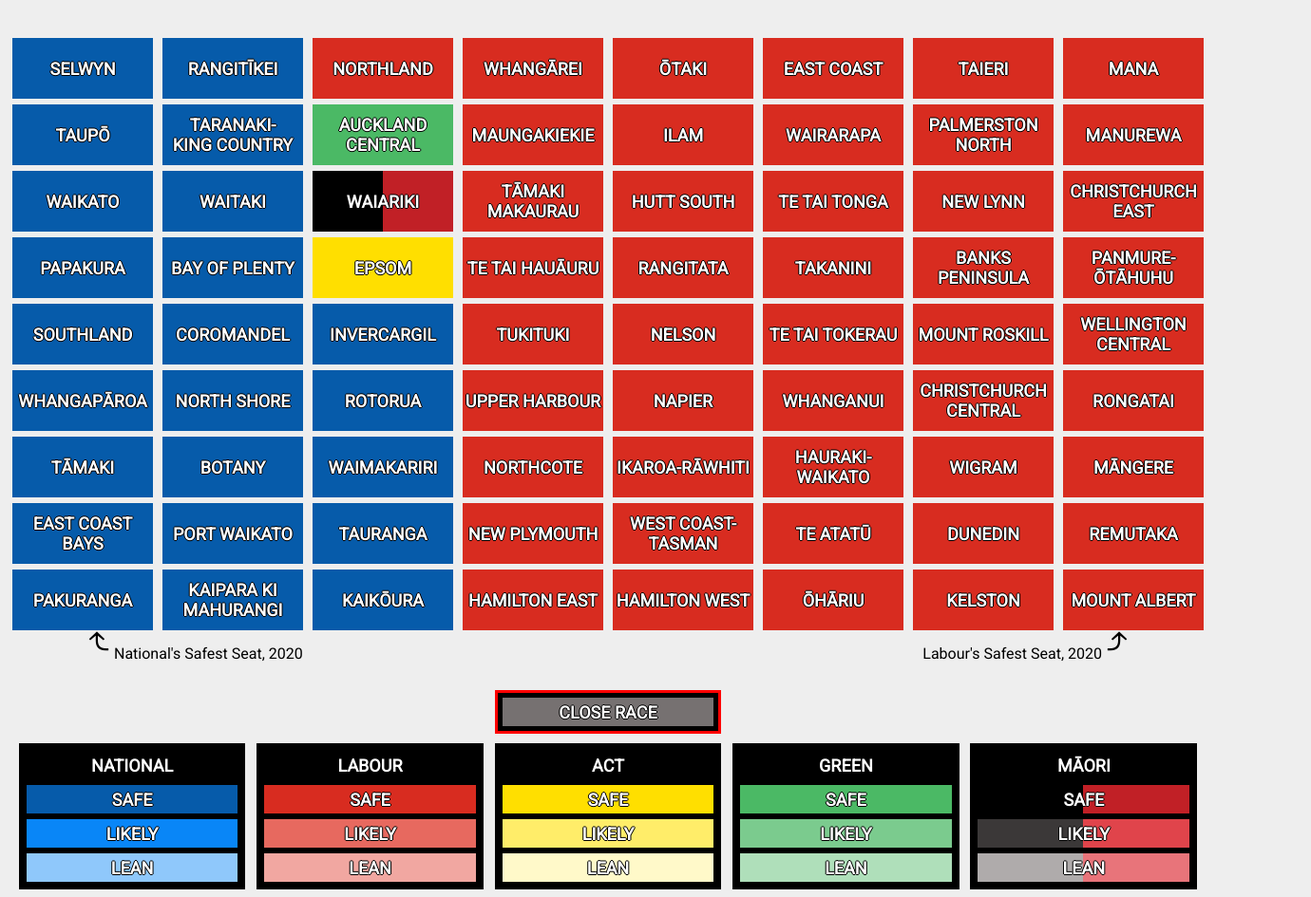
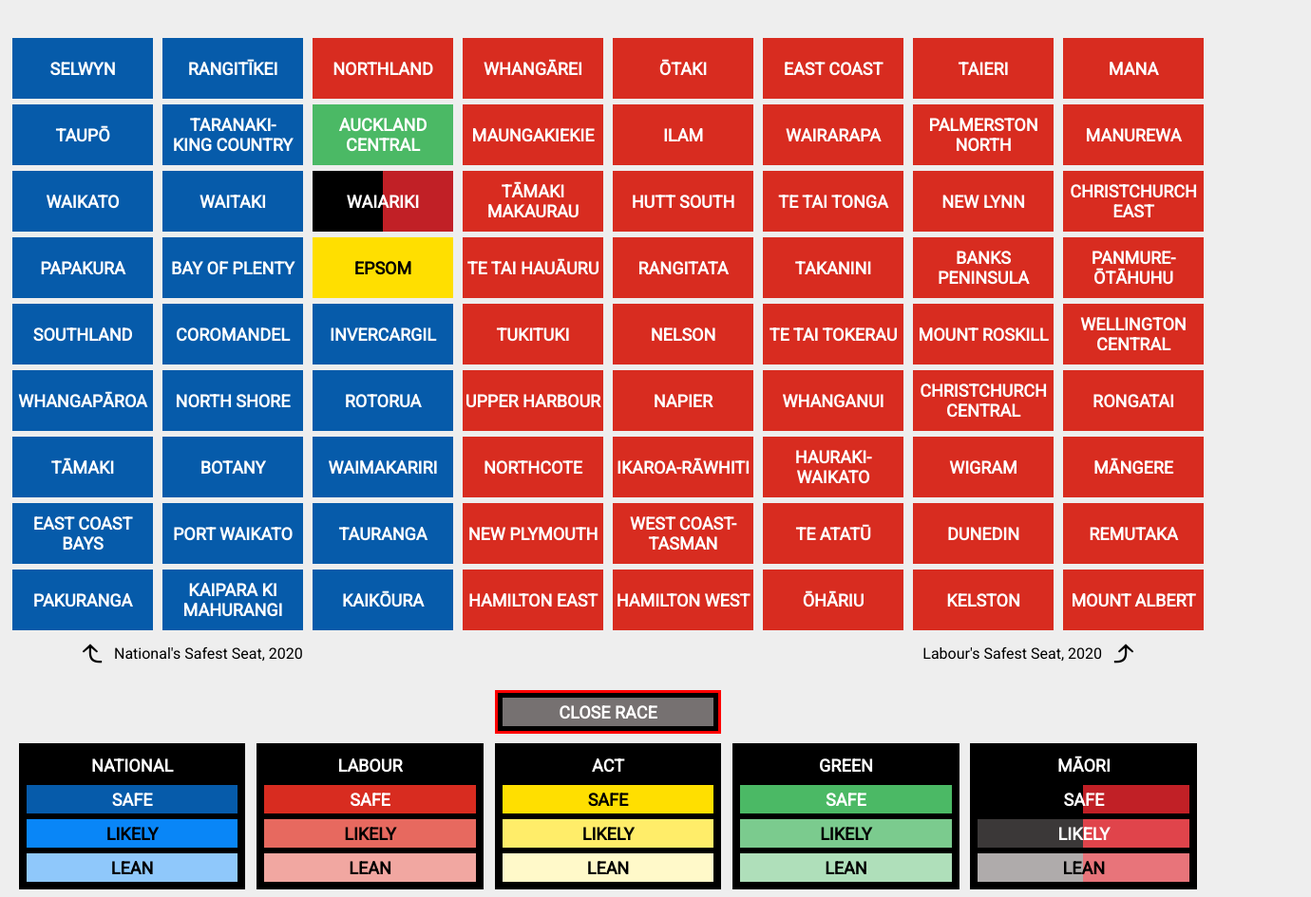
Before and after one commit to joshuajhindley/interactive-electorate-ratings, a plain HTML site: page index.html in a window 1280 px wide. Shown: the part 61-1006 px from the top of the page at 95% size, 1380 px wide, since content can reach past the window. Drawn offline with Linux system fonts and the light colour scheme.

Commit message:
Improve contrast and image quality

```diff
--- a/index.html
+++ b/index.html
@@ -91,10 +91,16 @@
       element.insertAdjacentElement("afterbegin", newNode)
       newNodes.push(newNode)
 
+      // TODO add total number of seats by party
+      // newNode = document.createElement("div")
+      // newNode.textContent = "Electoral Ratings"
+      // newNode.className = "title-to-export"
+      // element.insertAdjacentElement("beforeend", newNode)
+      // newNodes.push(newNode)
+
       element.className = "to-capture"
 
-      // TODO the quality of the export seems quite poor
-      html2canvas(element, {backgroundColor: '#EEE', height: 780, width: 1470, x: -10}).then(canvas => {
+      html2canvas(element, {backgroundColor: '#EEE', height: 780, width: 1470, x: -10, scale: 3}).then(canvas => {
           // document.body.appendChild(canvas)
           canvas.toDataURL('image/png')
           var a = document.createElement("a")
@@ -226,7 +232,6 @@
     <div class="lab-message">
       Labour's Safest Seat, 2020 <div class="lab-arrow">⤴</div>
     </div>
-    <!-- TODO need to additional elements on top here (i.e. arrows for national and Labour's biggest wins) -->
   </div>
 
   <!-- TODO we could maybe remove these in favour of simple icons at the top and a ? icon that opens a help window -->
--- a/styles.css
+++ b/styles.css
@@ -36,15 +36,10 @@ h1 {
   font-weight: bold;
 }
 
-/* TODO delete this one */
-#to-capture {
-  text-align: center;
-}
-
 .to-capture {
   /* this is applied just before it is exported */
   width: 1450px;
-  /* text-align: center; */
+  text-align: center;
 }
 
 .to-capture .lab-message {
@@ -128,7 +123,7 @@ h1 {
   margin: 3px 5px;
   background-color: black;
   color: white;
-  text-shadow: -1px 0 black, 0 -1px black, 1px 0 black, 0 1px black;
+  /* text-shadow: -1px 0 black, 0 -1px black, 1px 0 black, 0 1px black; */
   align-items: center;
   text-align: center;
   justify-content: center;
@@ -158,7 +153,7 @@ h1 {
   margin: 3px 5px;
   background-color: black;
   color: white;
-  text-shadow: -1px 0 black, 0 -1px black, 1px 0 black, 0 1px black;
+  /* text-shadow: -1px 0 black, 0 -1px black, 1px 0 black, 0 1px black; */
   align-items: center;
   text-align: center;
   justify-content: center;
@@ -172,9 +167,10 @@ h1 {
 }
 
 .lab-arrow {
+  position: absolute;
   font-size: 40px;
   margin-top: -50px;
-  margin-right: -220px;
+  right: -26px;
 }
 
 .nat-message {
@@ -184,10 +180,25 @@ h1 {
 }
 
 .nat-arrow {
+  position: absolute;
   font-size: 40px;
   margin-top: -50px;
-  margin-left: -230px;
+  left: -26px;
   transform: scaleX(-1);
+}
+
+/* FIX ARROWS ON CHROME */
+@supports (-webkit-appearance:none) and (not (overflow:-webkit-marquee))
+and (not (-ms-ime-align:auto)) and (not (-moz-appearance:none)) {
+  .lab-arrow  {
+    margin-top: -37px !important;
+    right: -34px;
+  }
+
+  .nat-arrow {
+    margin-top: -37px !important;
+    left: -34px;
+  }
 }
 
 .safe-nat {
@@ -196,10 +207,12 @@ h1 {
 
 .likely-nat {
   background-color: #0986F7 !important;
+  color: #000 !important;
 }
 
 .lean-nat {
   background-color: #8FC8FB !important;
+  color: #000 !important;
 }
 
 .safe-lab {
@@ -208,10 +221,12 @@ h1 {
 
 .likely-lab {
   background-color: #E7695F !important;
+  color: #000 !important;
 }
 
 .lean-lab {
   background-color: #F1A7A1 !important;
+  color: #000 !important;
 }
 
 .close-race {
@@ -220,14 +235,17 @@ h1 {
 
 .safe-act {
   background-color: #FFDF00 !important;
+  color: #000 !important;
 }
 
 .likely-act {
   background-color: #FFED69 !important;
+  color: #000 !important;
 }
 
 .lean-act {
   background-color: #FFF9C9 !important;
+  color: #000 !important;
 }
 
 .safe-grn {
@@ -236,10 +254,12 @@ h1 {
 
 .likely-grn {
   background-color: #7BCB8E !important;
+  color: #000 !important;
 }
 
 .lean-grn {
   background-color: #AFDFBA !important;
+  color: #000 !important;
 }
 
 .safe-tpm {
@@ -252,4 +272,5 @@ h1 {
 
 .lean-tpm {
   background: linear-gradient(to right, #AFABAB 50%, #E8747A 50%);
+  color: #000 !important;
 }
```
